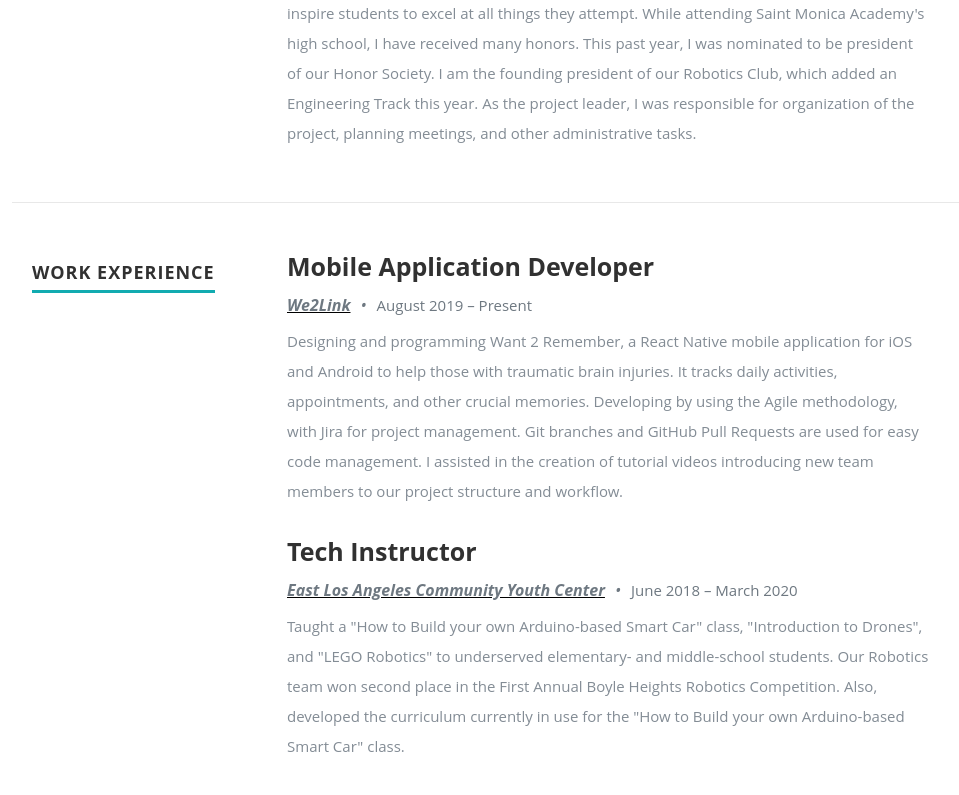
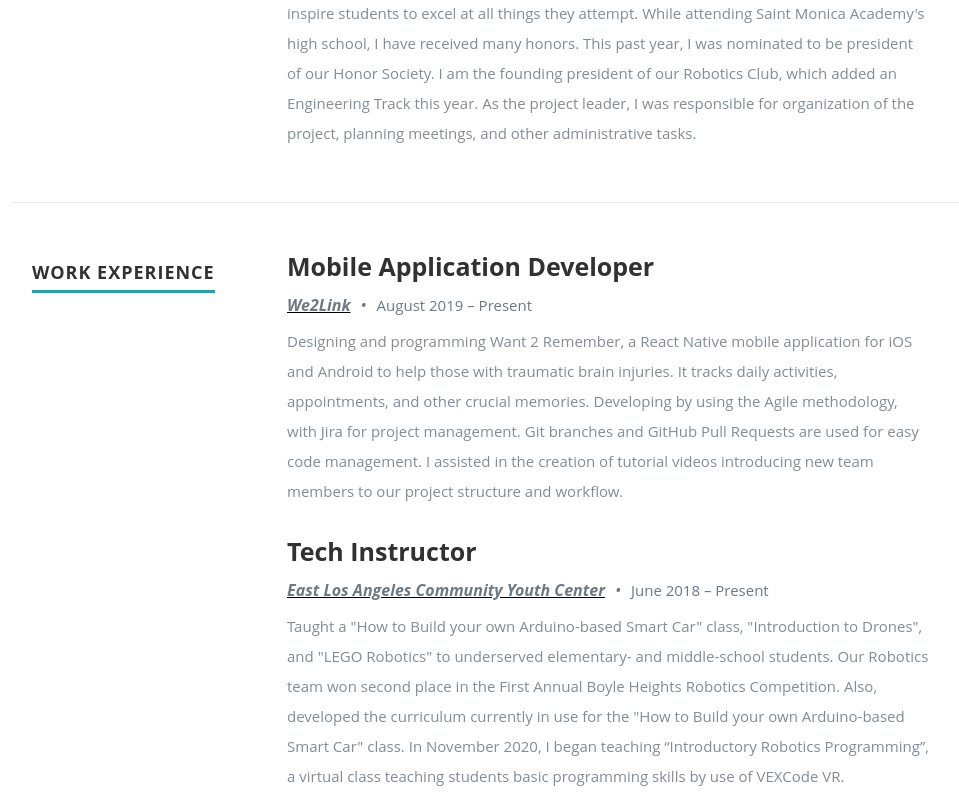
Before and after one commit to SConaway/portfolio, a Next.js app: page / in a window 1280 px wide. Shown: the part 1693-2488 px from the top of the page, without its empty margins (118-1077 px from the left). Built offline with nearby package versions, Linux system fonts and the light colour scheme.

Commit message:
Update resume

```diff
--- a/resumeData.js
+++ b/resumeData.js
@@ -16,7 +16,7 @@ export default {
         },
         website: 'https://www.stevenconaway.me',
         resumeDownload:
-            'https://stevenconaway.me/steven-conaway-resume-2020-11-07.pdf',
+            'https://stevenconaway.me/steven-conaway-resume-2020-11-12.pdf',
         socials: [
             {
                 name: 'linkedin',
@@ -56,9 +56,9 @@ export default {
             {
                 company: 'East Los Angeles Community Youth Center',
                 title: 'Tech Instructor',
-                years: 'June 2018 – March 2020',
+                years: 'June 2018 – Present',
                 description:
-                    'Taught a "How to Build your own Arduino-based Smart Car" class, "Introduction to Drones", and "LEGO Robotics" to underserved elementary- and middle-school students. Our Robotics team won second place in the First Annual Boyle Heights Robotics Competition. Also, developed the curriculum currently in use for the "How to Build your own Arduino-based Smart Car" class. ',
+                    'Taught a "How to Build your own Arduino-based Smart Car" class, "Introduction to Drones", and "LEGO Robotics" to underserved elementary- and middle-school students. Our Robotics team won second place in the First Annual Boyle Heights Robotics Competition. Also, developed the curriculum currently in use for the "How to Build your own Arduino-based Smart Car" class. In November 2020, I began teaching “Introductory Robotics Programming”, a virtual class teaching students basic programming skills by use of VEXCode VR.',
             },
             {
                 company: 'Unlocked Escape Rooms',
```
Also changed, not shown: 2 other files (tests, documents, lock files or other folders).
